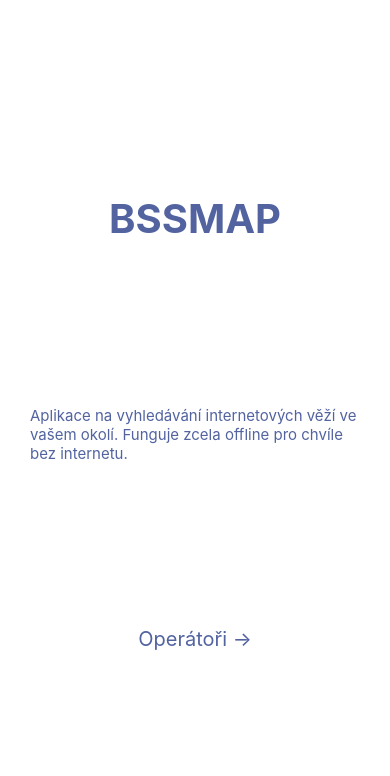
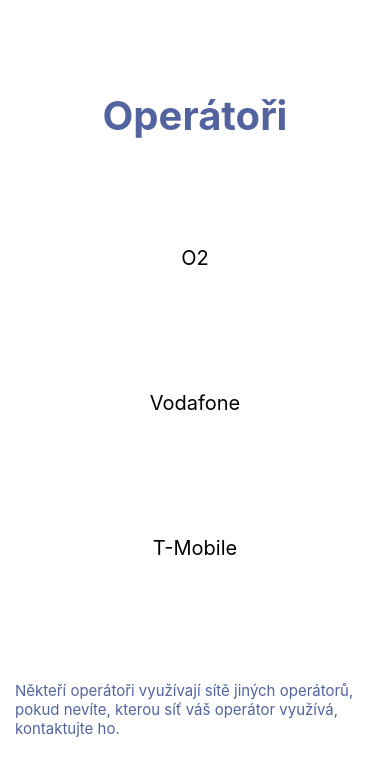
Before and after one commit to StudentTraineeCenter/BSSMAP, a React Native app in the folder frontend/: screen /Providers in a window 390 px wide. Shown: the top 776 px of the page. Built offline with nearby package versions, Linux system fonts and the light colour scheme.

Commit message:
Providers screen

```diff
--- a/frontend/App.jsx
+++ b/frontend/App.jsx
@@ -9,6 +9,7 @@
 import { StatusBar } from 'expo-status-bar';
 
 import Welcome from './components/Welcome/Welcome';
+import Providers from './components/Providers/Providers';
 
 
 const Stack = createNativeStackNavigator();
@@ -41,6 +42,7 @@
             <NavigationContainer>
                 <Stack.Navigator>
                     <Stack.Screen name="Welcome" component={Welcome} options={{headerShown: false}}/>
+                    <Stack.Screen name="Providers" component={Providers} options={{headerShown: false}}/>
                     <Stack.Screen name="Map" component={Leaflet} options={{headerShown: false}}/>
                     <Stack.Screen name="Compass" component={Compass} options={{headerShown: false}}/>
                 </Stack.Navigator>
--- /dev/null
+++ b/frontend/components/Providers/Providers.jsx
@@ -0,0 +1,59 @@
+import { useNavigation } from "@react-navigation/native"
+import { StyleSheet, Text, TouchableOpacity, View } from "react-native"
+
+
+const styles = StyleSheet.create({
+    container: {
+        flex: 1,
+        justifyContent: "space-evenly",
+        alignItems: "center",
+        backgroundColor: 'white',
+        flexDirection: "column"
+    },
+    button: {
+        margin: 5,
+        backgroundColor: 'white',
+        paddingVertical: 10,
+        width: '70%',
+        shadowColor: 'black',
+        shadowOpacity: 0.9,
+        elevation: 2,
+    },
+    text: {
+        fontSize: 20,
+        alignSelf: 'center',
+    }
+})
+
+const Providers = () => {
+    const navigation = useNavigation();
+
+    return (
+        <View style={styles.container}>
+            <Text style={{
+                fontSize: 40,
+                fontWeight: "bold",
+                color: "#5263A0"
+            }}>Operátoři</Text>
+
+            <TouchableOpacity style={styles.button} onPress={() => navigation.navigate("Map")}>
+                <Text style={styles.text}>O2</Text>
+            </TouchableOpacity>
+
+            <TouchableOpacity style={styles.button} onPress={() => navigation.navigate("Map")}>
+                <Text style={styles.text}>Vodafone</Text>
+            </TouchableOpacity>
+
+            <TouchableOpacity style={styles.button} onPress={() => navigation.navigate("Map")}>
+                <Text style={styles.text}>T-Mobile</Text>
+            </TouchableOpacity>
+
+            <Text style={{color: "#5263A0", fontSize: 15, margin: 15}}>
+                Někteří operátoři využívají sítě jiných operátorů, pokud nevíte,
+                kterou síť váš operátor využívá, kontaktujte ho.
+            </Text>
+        </View>
+    )
+}
+
+export default Providers;
--- a/frontend/components/Welcome/Welcome.jsx
+++ b/frontend/components/Welcome/Welcome.jsx
@@ -16,7 +16,7 @@
     const navigation = useNavigation();
 
     return (
-    <View style={ styles.text }>
+    <View style={styles.text}>
         <Text style={{
             fontSize: 40,
             fontWeight: "bold",
@@ -26,7 +26,7 @@
             Aplikace na vyhledávání internetových věží ve vašem okolí.
             Funguje zcela offline pro chvíle bez internetu.
         </Text>
-        <Pressable onPress={() => navigation.navigate("Map")}>
+        <Pressable onPress={() => navigation.navigate("Providers")}>
             <Text style={{color: "#5263A0", fontSize: 20 }}>
                 Operátoři →
             </Text>
```
